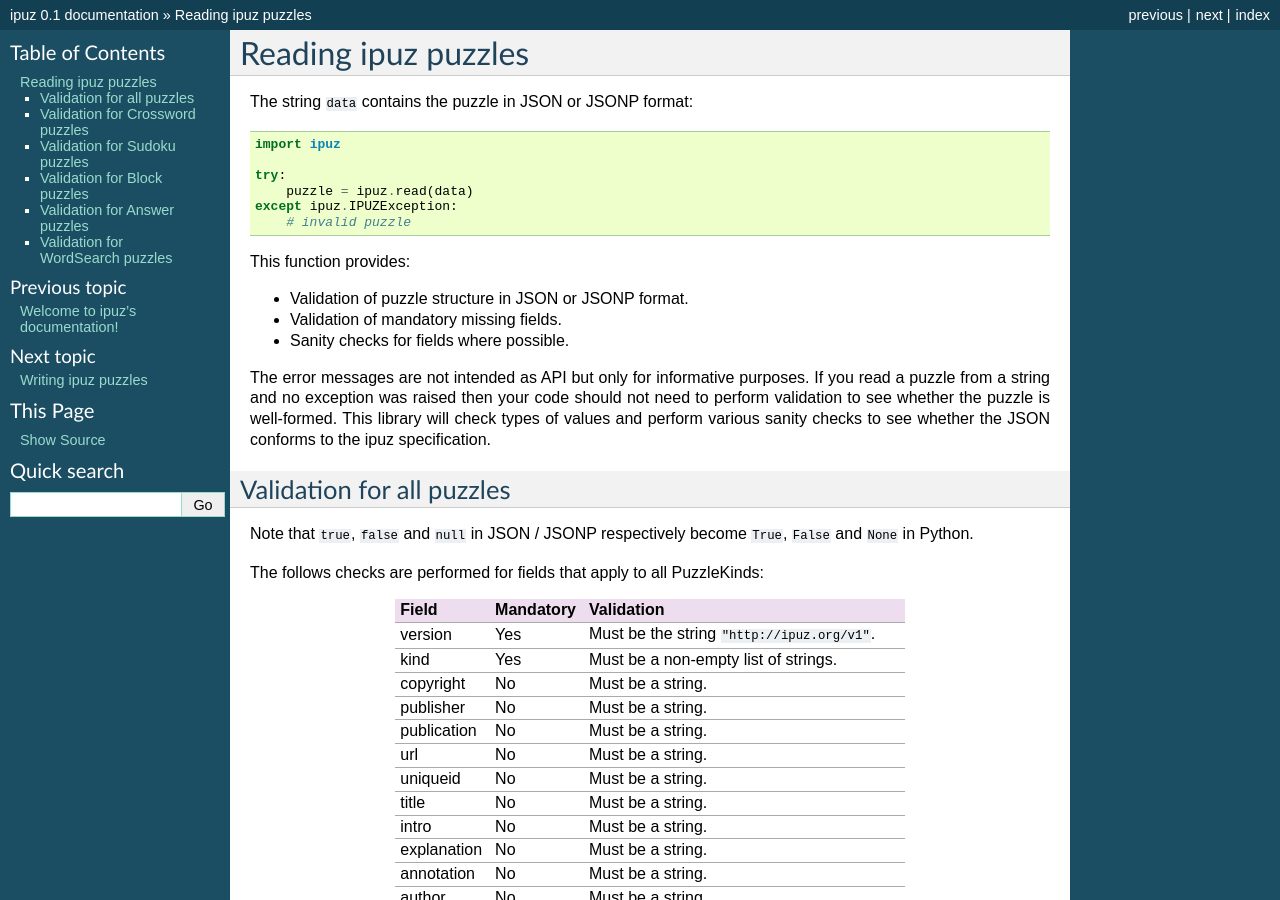
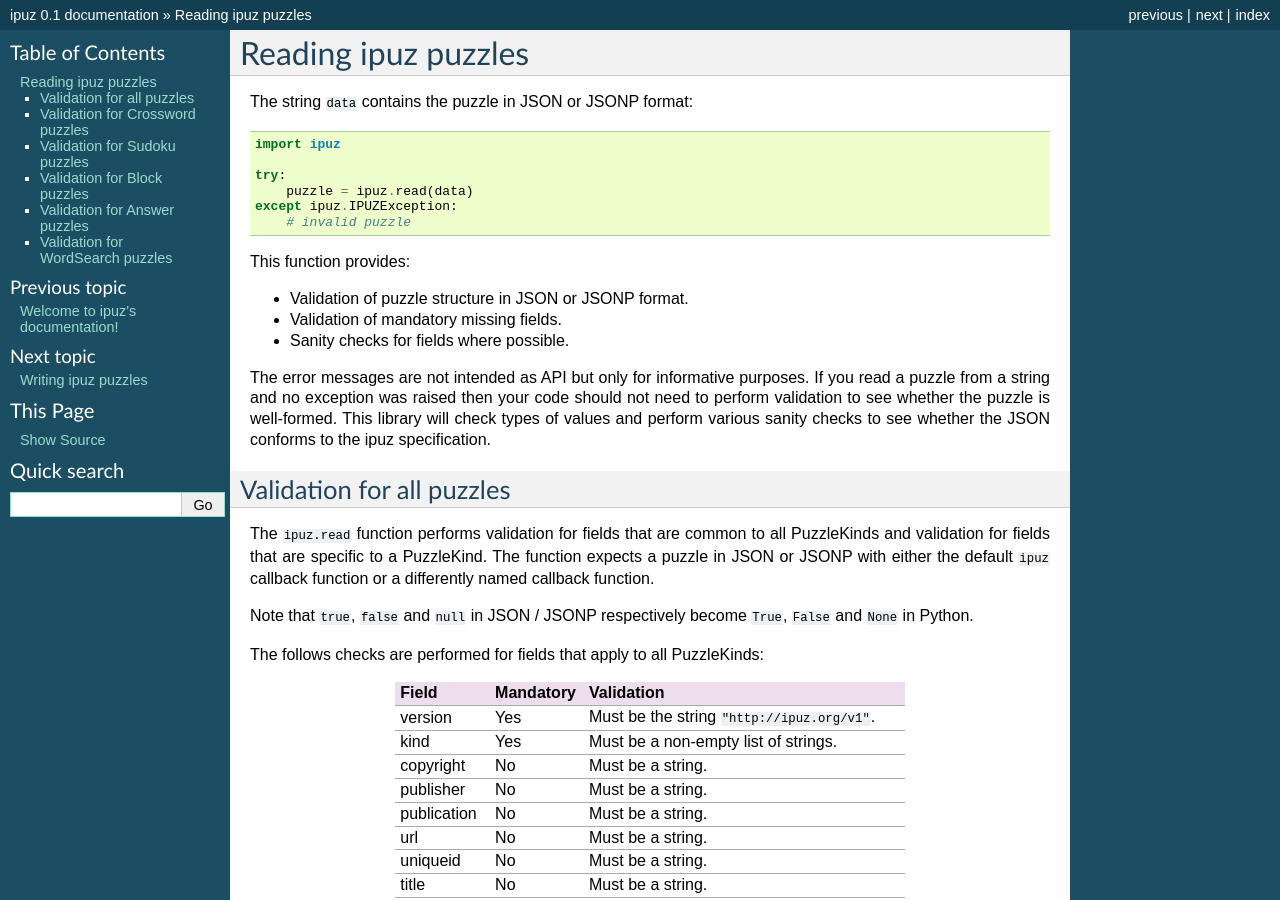
Before and after one commit to svisser/ipuz, a Sphinx documentation site: the page built from docs/reading.rst, in a window 1280 px wide and 900 px high. Built offline with Sphinx 7.4.7, drawn with Linux system fonts in a browser that asks for light colours.

Commit message:
More documentation about the ipuz.read function

```diff
--- a/docs/reading.rst
+++ b/docs/reading.rst
@@ -26,6 +26,11 @@ see whether the JSON conforms to the ipuz specification.
 
 Validation for all puzzles
 --------------------------
+
+The ``ipuz.read`` function performs validation for fields that are common to
+all PuzzleKinds and validation for fields that are specific to a PuzzleKind.
+The function expects a puzzle in JSON or JSONP with either the default
+``ipuz`` callback function or a differently named callback function.
 
 Note that ``true``, ``false`` and ``null`` in JSON / JSONP respectively
 become ``True``, ``False`` and ``None`` in Python.
```
